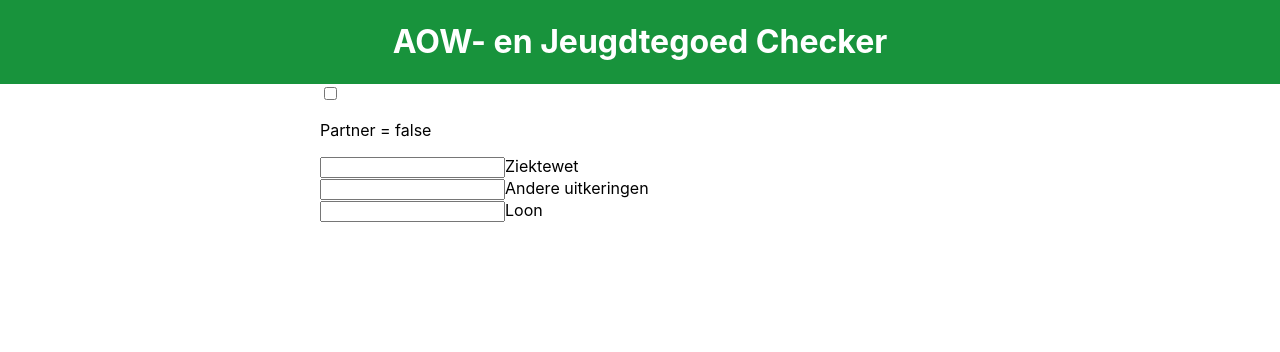
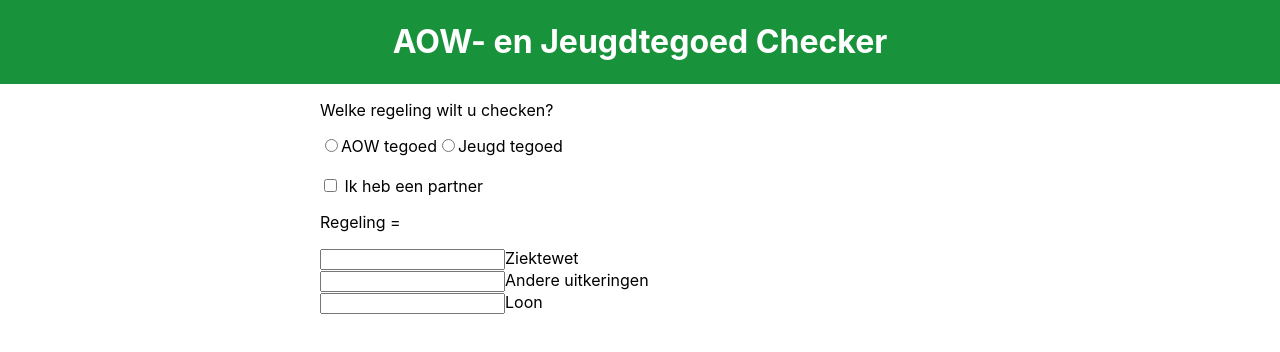
Before and after one commit to Doedels/AJT-Checker, a React (Create React App) app: page / in a window 1280 px wide. Shown: the top 352 px of the page. Built offline with nearby package versions, Linux system fonts and the light colour scheme.

Commit message:
Toevoegen radio buttons Aow/Jeugd + changeHandler

```diff
--- a/src/Containers/FrontPage/FrontPage.tsx
+++ b/src/Containers/FrontPage/FrontPage.tsx
@@ -4,17 +4,28 @@ import classes from "./FrontPage.module.css";
 
 const FrontPage = () => {
   const [partner, setPartner] = useState(false);
+  const [regeling, setRegeling] = useState("");
   const [income, setIncome] = useState({});
 
-  const partnerChangedHandler = (event: any) => {
+  const partnerChangedHandler = (event: {
+    target: { checked: React.SetStateAction<boolean> };
+  }) => {
     setPartner(event.target.checked);
   };
 
-  const inputChangeHandler = (event: any) => {
+  const inputChangeHandler = (event: {
+    target: { name: any; value: React.ReactText };
+  }) => {
     setIncome({
       ...income,
       [event.target.name]: +event.target.value
     });
+  };
+
+  const regelingChangedHandler = (event: {
+    target: { value: React.SetStateAction<string> };
+  }) => {
+    setRegeling(event.target.value);
   };
 
   return (
@@ -24,8 +35,26 @@ const FrontPage = () => {
       </div>
       <div className={classes.body}>
         <div className={classes.inputs}>
+          <p>Welke regeling wilt u checken?</p>
+          <input
+            type="radio"
+            name="regeling"
+            value="AOW"
+            onChange={regelingChangedHandler}
+          />
+          AOW tegoed
+          <input
+            type="radio"
+            name="regeling"
+            value="Jeugd"
+            onChange={regelingChangedHandler}
+          />
+          Jeugd tegoed
+          <br />
+          <br />
           <input type="checkbox" onChange={partnerChangedHandler} />
-          <p>Partner = {`${partner}`}</p>
+          <label> Ik heb een partner</label>
+          <p>Regeling = {`${regeling}`}</p>
           <IncomeQuery
             incomeArray={["Ziektewet", "Andere uitkeringen", "Loon"]}
             changed={inputChangeHandler}
```
